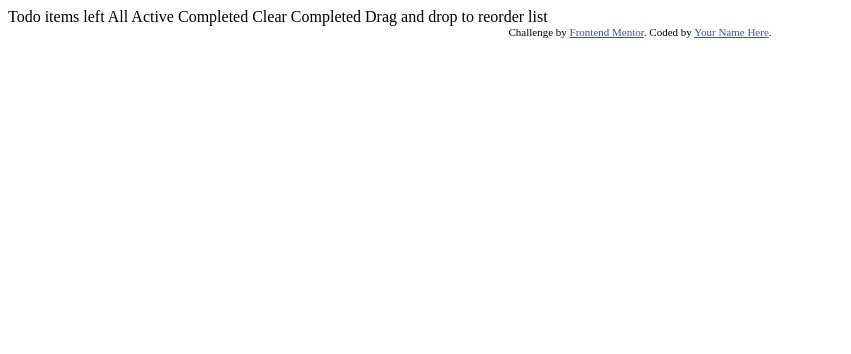
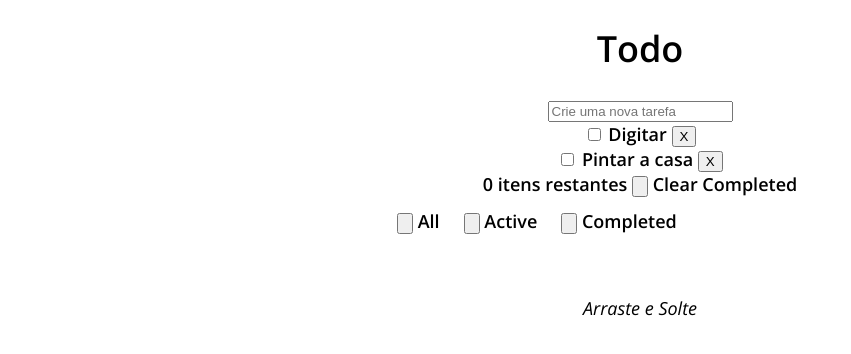
Before and after one commit to Ma90theus/Front_Brainstorm, a plain HTML site: page index.html in a window 1280 px wide. Shown: the whole page, without its empty margins (0-851 px from the left). Drawn offline with nearby package versions, Linux system fonts and the light colour scheme.

Commit message:
html Concluido

```diff
--- /dev/null
+++ b/estilos.css
@@ -0,0 +1,18 @@
+@import url('https://fonts.googleapis.com/css2?family=Open+Sans:ital,wght@0,600;1,300;1,600&display=swap');
+
+
+body{
+   font-size: 18px;
+   font-family: 'Open Sans', sans-serif;
+   text-align: center;
+}
+ul{
+   display: flex;
+   max-width: 550px;
+   margin: 0 auto 50px auto;
+   list-style-type: none;
+}
+li{
+   text-align: left;
+   padding: 12px;
+}
--- a/index.html
+++ b/index.html
@@ -5,32 +5,56 @@
   <meta name="viewport" content="width=device-width, initial-scale=1.0"> <!-- displays site properly based on user's device -->
 
   <link rel="icon" type="image/png" sizes="32x32" href="./images/favicon-32x32.png">
-
-  <title>Frontend Mentor | Todo app</title>
-
-  <!-- Feel free to remove these styles or customise in your own stylesheet 👍 -->
-  <style>
-    .attribution { font-size: 11px; text-align: center; }
-    .attribution a { color: hsl(228, 45%, 44%); }
-  </style>
+  <link rel="stylesheet" href="estilos.css">
+  <title>Frontend Mentor | Todo app | Brainstomr</title>
 </head>
 <body>
+  <header>
+    <h1>Todo</h1>
+  </header>
+  <div class="todo_novo-item">
+    <input type="text" placeholder="Crie uma nova tarefa" id="text">
+  </div>
 
-  Todo
+<main>
+  <div class = "todo_list">
+    <label class = "item_todo">
+      <input type="checkbox">
+      Digitar
+      <input type="button" value="X">
+    </label>
+    <div class = "todo_list">
+      <label class = "item_todo">
+        <input type="checkbox">
+        Pintar a casa
+        <input type="button" value="X">
+      </label>
+    </div>
+  </div>
 
-  <!-- Add dynamic number --> items left
+  <div>
+    <span> 0 itens restantes</span>
+    <input type="button" value=""> Clear Completed
+  </div>
+  <ul>
+    <li> <input type="button" value=""> All</li>
+    <li><input type="button" value=""> Active</li>
+    <li><input type="button" value=""> Completed</li>
 
-  All
-  Active
-  Completed
+  </ul>
+</main>
+  <footer>
+    <CIte>Arraste e Solte</CIte>
+  </footer>
 
-  Clear Completed
+<script src="aplicativo.js"> </script>
 
-  Drag and drop to reorder list
-
-  <div class="attribution">
+<!--
+<div class="attribution">
     Challenge by <a href="https://www.frontendmentor.io?ref=challenge" target="_blank">Frontend Mentor</a>.
     Coded by <a href="#">Your Name Here</a>.
   </div>
+-->
+
 </body>
 </html>
```
